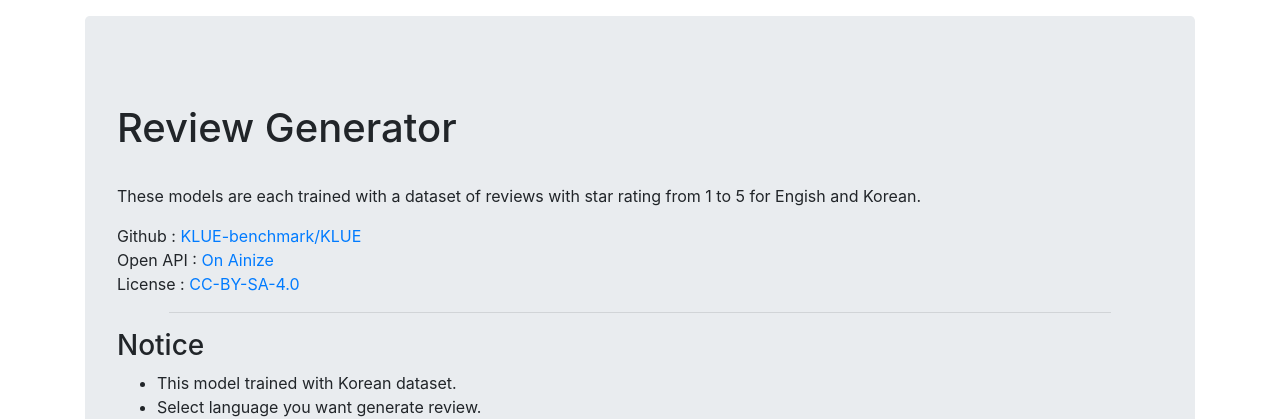
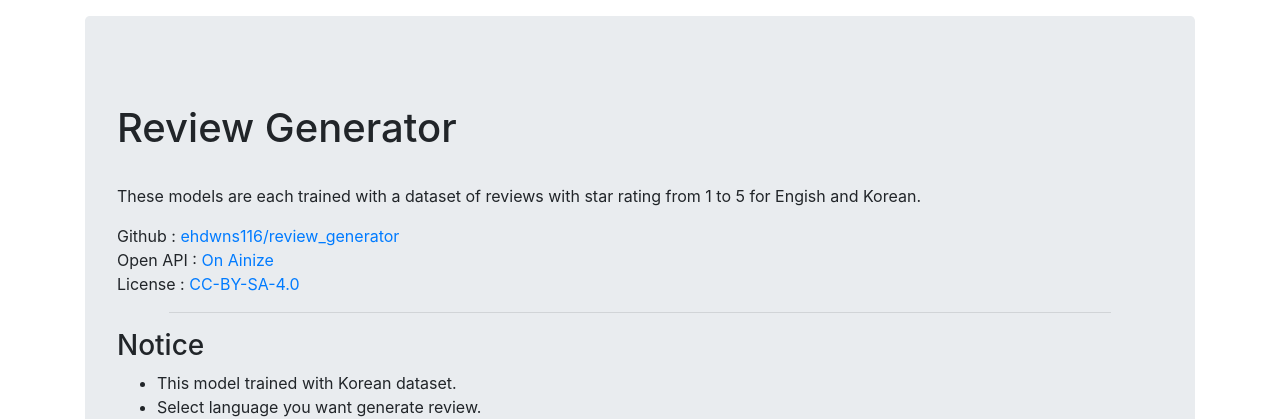
Before and after one commit to ehdwns1516/ComCom-internship, a Flask app: page / in a window 1280 px wide. Shown: the top 419 px of the page. Run offline with Flask 2, Linux system fonts and the light colour scheme; some libraries are stand-ins or nearby versions.

Commit message:
edit main.html

```diff
--- a/templates/main.html
+++ b/templates/main.html
@@ -145,9 +145,9 @@
                 <!-- Project title -->
                 <h1>Review Generator</h1><br>
                 <p>These models are each trained with a dataset of reviews with star rating from 1 to 5 for Engish and Korean.</p>
-                <a>Github : </a> <a href="https://github.com/ehdwns1516/review_generator" target="_blank">KLUE-benchmark/KLUE</a><br>
+                <a>Github : </a> <a href="https://github.com/ehdwns1516/review_generator" target="_blank">ehdwns116/review_generator</a><br>
                 <a>Open API : </a> <a href="https://ainize.ai/ehdwns1516/review_generator" target="_blank">On Ainize</a><br>
-                <a>License : </a> <a href="https://github.com/KLUE-benchmark/KLUE/blob/main/License.md" target="_blank">CC-BY-SA-4.0</a><br>
+                <a>License : </a> <a href="https://github.com/ehdwns1516/review_generator/blob/main/License.md" target="_blank">CC-BY-SA-4.0</a><br>
             </div>
 
             <hr width="90%">
```
